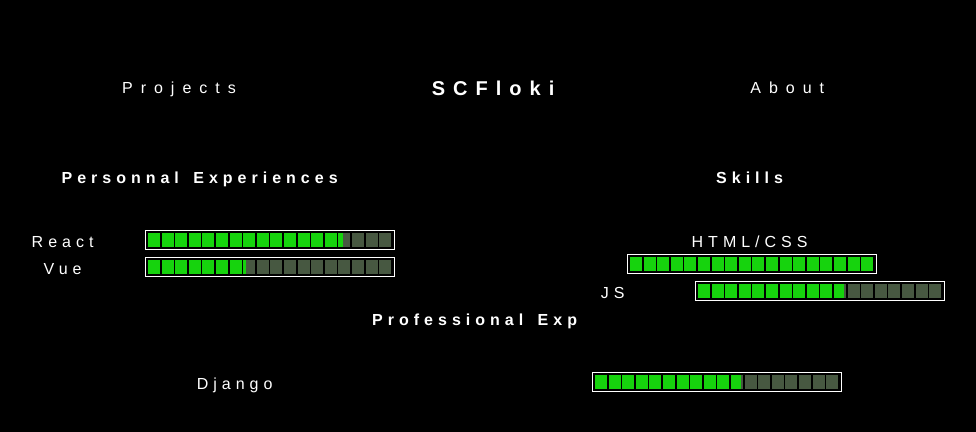
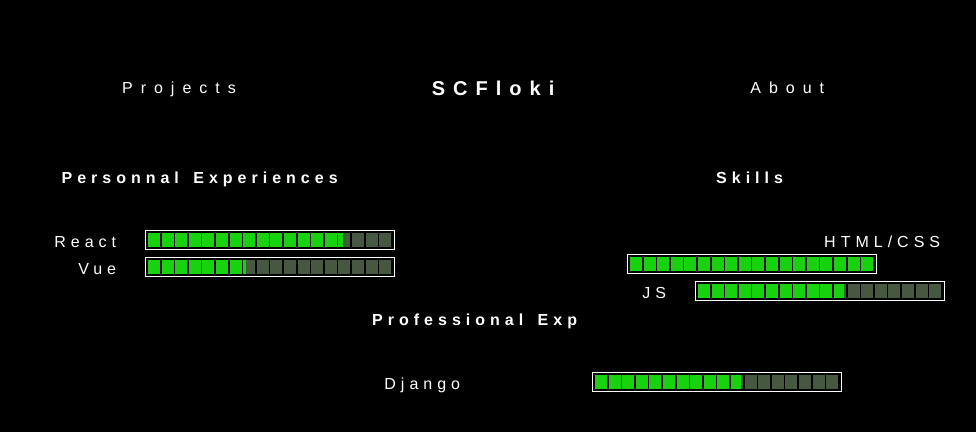
Before and after one commit to SCFloki/Portfolio-Github, a Vue app: page / in a window 1280 px wide. Shown: the top 432 px of the page, without its empty margins (163-1139 px from the left). Built offline with nearby package versions, Linux system fonts and the light colour scheme.

Commit message:
Update WorkComponent.vue

```diff
--- a/src/components/WorkComponent.vue
+++ b/src/components/WorkComponent.vue
@@ -1,7 +1,7 @@
 <template>
     <div>
         <b-row>
-            <b-col>
+            <b-col id="col-1">
                 {{name}}
             </b-col>
             <b-col>
@@ -48,4 +48,7 @@ progress::-webkit-progress-bar {
     #000000 13.6px,
   );
 }
+#col-1 {
+    text-align: end;
+}
 </style>
```
